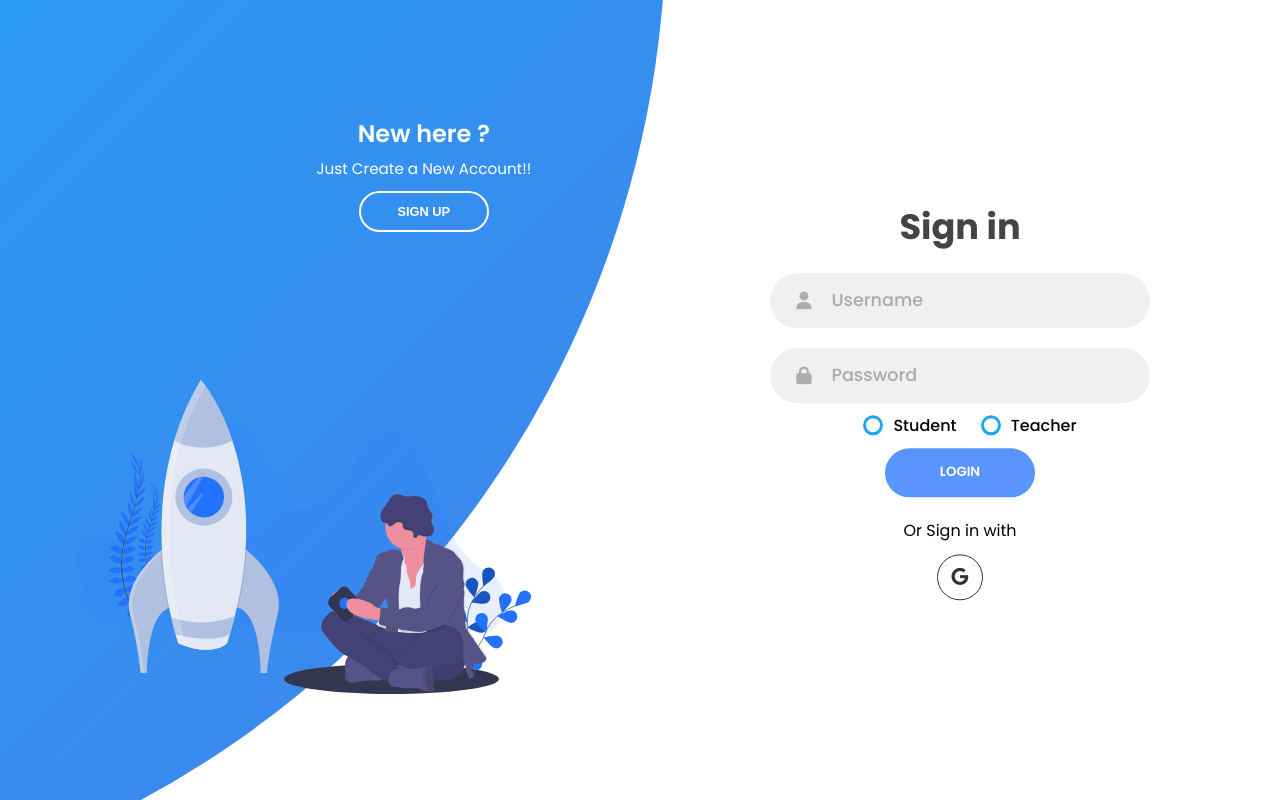
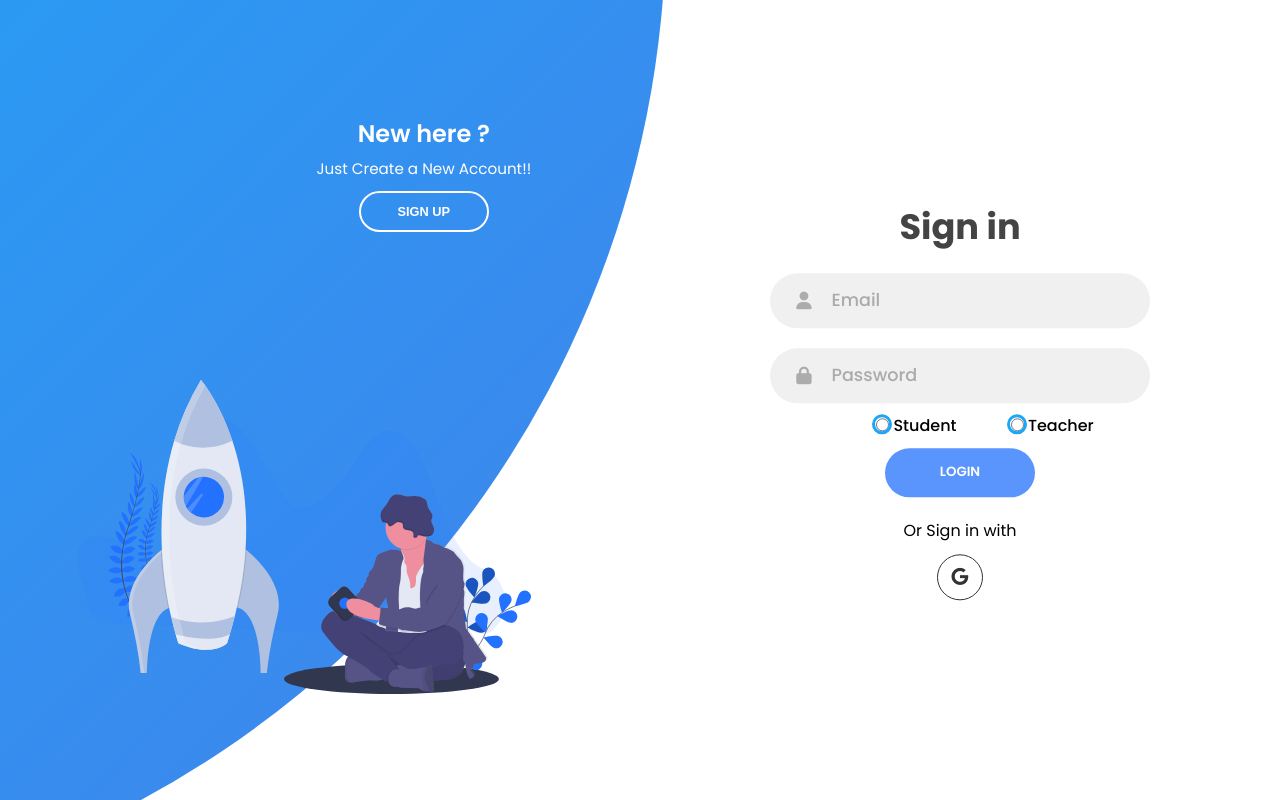
Before and after one commit to DebankarRoy/DALTUN, a PHP site: page /login.php in a window 1280 px wide. Run offline with PHP 8.4, Linux system fonts and the light colour scheme; some libraries are stand-ins or nearby versions.

Commit message:
form validation added and some backend part added

```diff
--- a/css/style.css
+++ b/css/style.css
@@ -409,9 +409,7 @@ form.sign-in-form {
   padding-left: 30px;
 }
 
-.radio input[type="radio"]{
-  display:none;
-}
+
 
 .radio span{
   height: 20px;
@@ -420,8 +418,8 @@ form.sign-in-form {
   border: 3px solid #1DA6F7;
   display:block;
   position:absolute;
-  left: 0;
-  top: 2px;
+  left: 26px;
+  top: 1px;
 }
 
 .radio span::after{
--- a/login.php
+++ b/login.php
@@ -15,19 +15,19 @@
       <!--Sign in-->
       <div class="forms-container">
         <div class="signin-signup">
-          <form action="#" class="sign-in-form">
+          <form action="register_submit.php" class="sign-in-form" enctype="multipart/form-data" method="POST">
             <h2 class="title">Sign in</h2>
             <div class="input-field">
               <i class="fas fa-user"></i>
-              <input type="text" placeholder="Username" />
+              <input type="text" placeholder="Email" name="email" required/>
             </div>
             <div class="input-field">
               <i class="fas fa-lock"></i>
-              <input type="password" placeholder="Password" />
+              <input type="password" placeholder="Password" name="password" required/>
             </div>
             <div class="radio-group">
                   <label class="radio">
-				<input type="radio" name="type" value="student">
+              <input type="radio" name="type" value="student" required>
               student
               <span></span>
                   </label>
@@ -46,36 +46,37 @@
             </div>
           </form>
           <!--Sign up-->
-          <form action="#" class="sign-up-form">
+          <form action="register_submit.php" class="sign-up-form" enctype="multipart/form-data" method="POST">
             <h2 class="title">Sign up</h2>
             <div class="input-field">
               <i class="fas fa-user"></i>
-              <input type="text" placeholder="Username" />
+              <input type="text" placeholder="Username" name="signname" required/>
             </div>
             <div class="input-field">
               <i class="fas fa-mobile"></i>
-              <input type="text" placeholder="Phone no." />
+              <input type="text" placeholder="Phone no." name="signnumber" pattern="[0-9]{10}"
+               required/>
             </div>
             <div class="input-field">
               <i class="fas fa-envelope"></i>
-              <input type="email" placeholder="Email" />
+              <input type="email" placeholder="Email" name="signemail" required/>
             </div>
             <div class="input-field">
               <i class="fas fa-lock"></i>
-              <input type="password" placeholder="Password" />
+              <input type="password" placeholder="Password" name="signpassword" required/>
             </div>
             <div class="input-field">
               <i class="fas fa-lock"></i>
-              <input type="password" placeholder="Confirm Password" />
+              <input type="password" placeholder="Confirm Password" required />
             </div>
             <div class="radio-group">
             <label class="radio">
-				<input type="radio" name="type" value="student">
+              <input type="radio" name="signtype" value="student" required>
               student
               <span></span>
             </label>
             <label class="radio">
-				<input type="radio" name="type" value="Teacher">
+              <input type="radio" name="signtype" value="Teacher">
               Teacher
               <span></span>
             </label>
```
Also changed, not shown: register_submit.php (added, +80 -0 lines), dbconn.php (added). Lines whose indentation alone changed are shown as unchanged.
